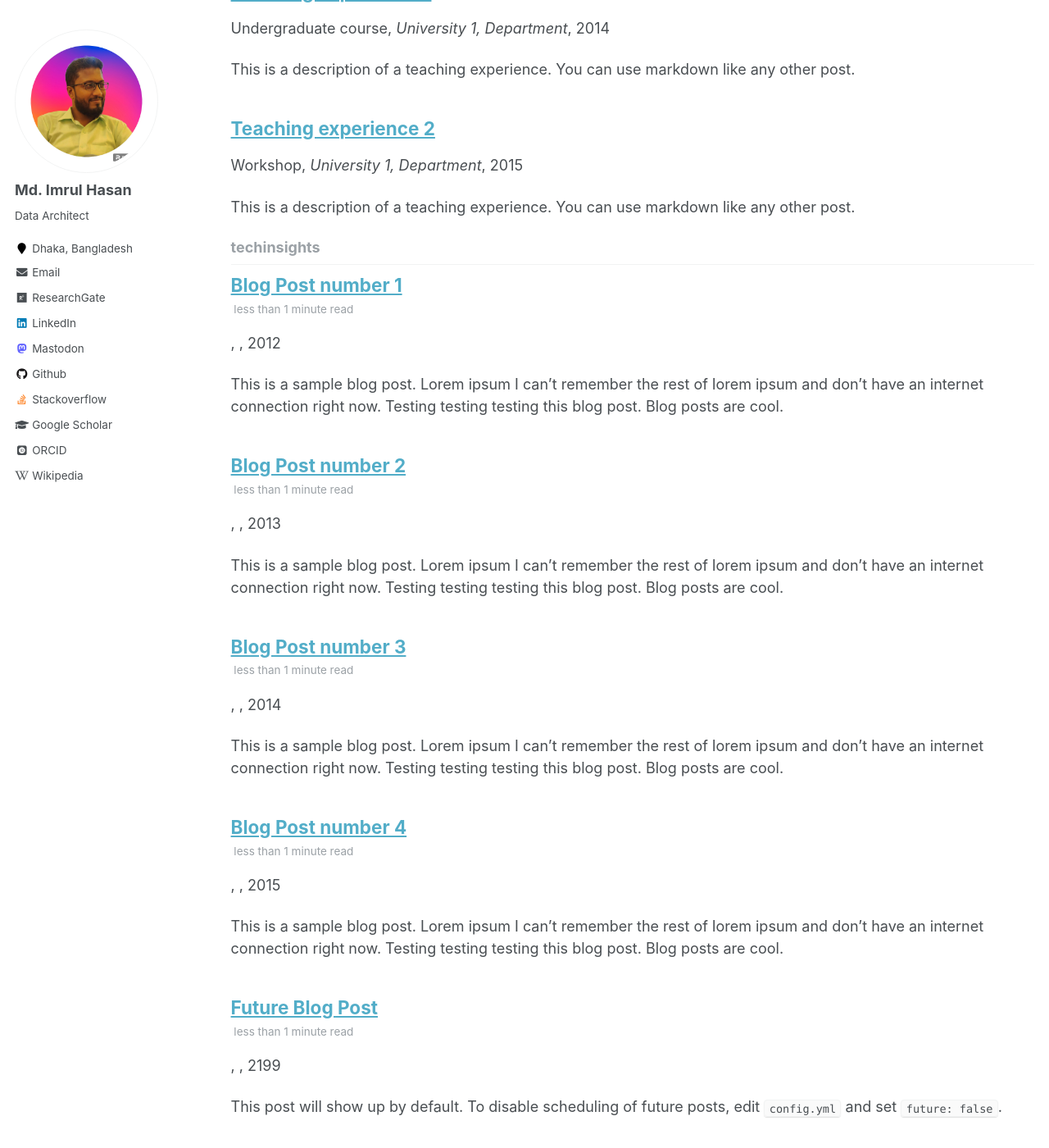
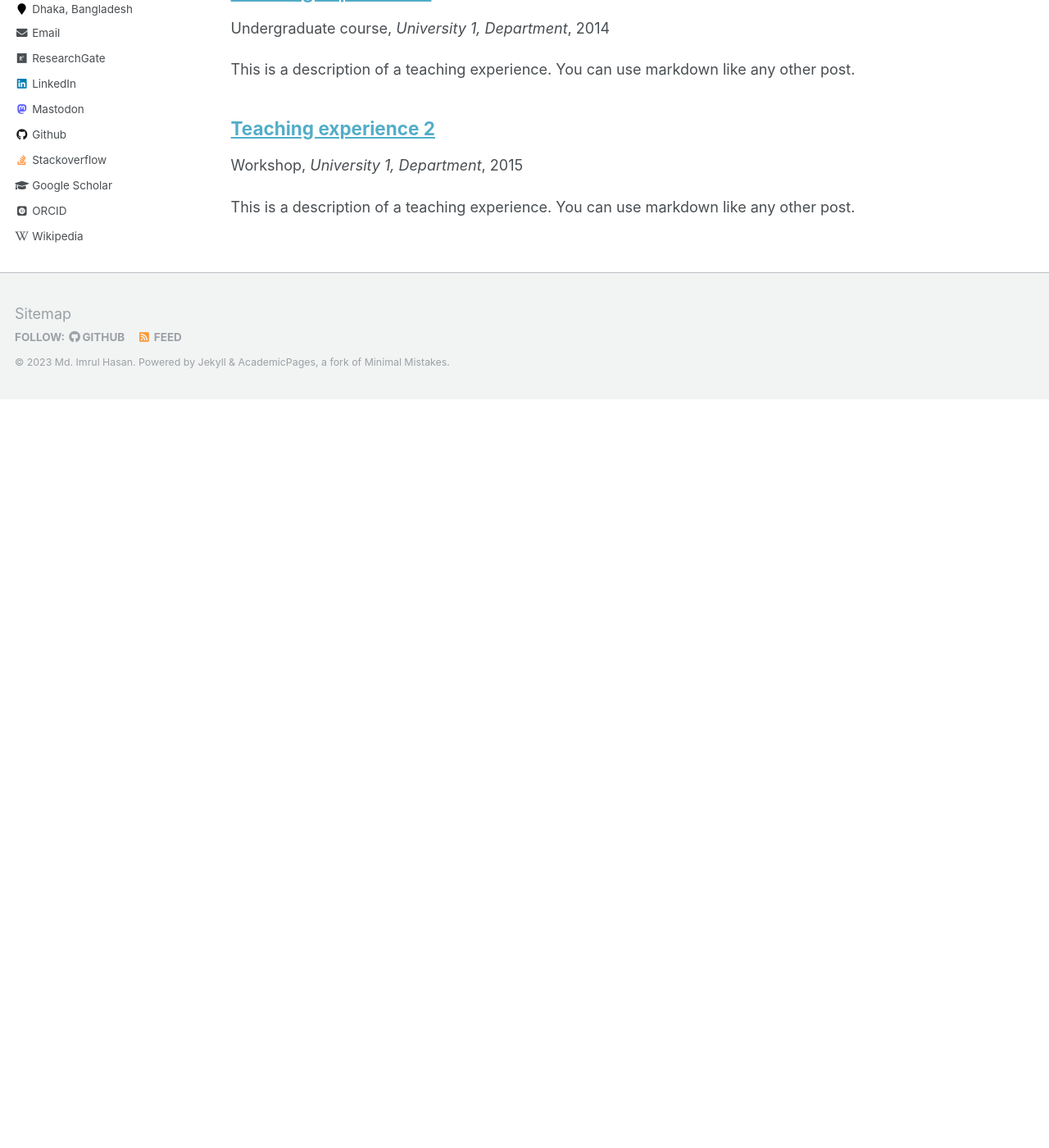
Before and after one commit to imrulhasandata/imrulhasandata, a Jekyll site: the page built from _pages/collection-archive.html, in a window 1280 px wide and 1400 px high, scrolled down 3417 px. Shown: the whole window at 82% size. Built offline with Jekyll 4.4.1, drawn with Linux system fonts in a browser that asks for light colours; some web fonts are replaced; after the commit the page ends 3904 px from its top, so only the background shows below that.

```diff
--- a/_config.yml
+++ b/_config.yml
@@ -194,9 +194,6 @@ collections:
   education:
     output: true
     permalink: /:collection/:path/
-  techinsights:
-    output: true
-    permalink: /:collection/:path/
 
 # Defaults
 defaults:
@@ -271,18 +268,6 @@ defaults:
       author_profile: true
       share: true
       comments: true
-  # _techinsights
-  - scope:
-      path: ""
-      type: techinsights
-    values:
-      layout: single
-      author_profile: true
-      read_time: true
-      comments: true
-      share: true
-      related: true
-
 
 # Sass/SCSS
 sass:
--- a/_data/navigation.yml
+++ b/_data/navigation.yml
@@ -26,6 +26,3 @@ main:
 
   - title: "Experience"
     url: /experience/
-
-  - title: "Tech Insights"
-    url: /techinsights/
--- a/_includes/archive-single.html
+++ b/_includes/archive-single.html
@@ -46,8 +46,6 @@
           <p> {{ post.type }}, <i>{{ post.venue }}</i>, {{ post.date | default: "1900-01-01" | date: "%Y" }} </p>
         {% elsif post.collection == 'education' %}
           <p> {{ post.type }}, <i>{{ post.venue }}</i>, {{ post.date | default: "1900-01-01" | date: "%Y" }} </p>
-        {% elsif post.collection == 'techinsights' %}
-          <p> {{ post.type }}, <i>{{ post.venue }}</i>, {{ post.date | default: "1900-01-01" | date: "%Y" }} </p>
         {% elsif post.date %}
          <p class="page__date"><strong><i class="fa fa-fw fa-calendar" aria-hidden="true"></i> {{ site.data.ui-text[site.locale].date_label | default: "Published:" }}</strong> <time datetime="{{ post.date | default: "1900-01-01" | date_to_xmlschema }}">{{ post.date | default: "1900-01-01" | date: "%B %d, %Y" }}</time></p>
         {% endif %}
--- a/_techinsights/2012-08-14-techinsights-1.md
+++ /dev/null
@@ -1,20 +0,0 @@
----
-title: 'Blog Post number 1'
-date: 2012-08-14
-permalink: /techinsights/2012/08/techinsights-1/
-tags:
-  - cool posts
-  - category1
-  - category2
----
-
-This is a sample blog post. Lorem ipsum I can't remember the rest of lorem ipsum and don't have an internet connection right now. Testing testing testing this blog post. Blog posts are cool.
-
-Headings are cool
-======
-
-You can have many headings
-======
-
-Aren't headings cool?
-------
--- a/_techinsights/2013-08-14-techinsights-2.md
+++ /dev/null
@@ -1,20 +0,0 @@
----
-title: 'Blog Post number 2'
-date: 2013-08-14
-permalink: /techinsights/2013/08/techinsights-2/
-tags:
-  - cool posts
-  - category1
-  - category2
----
-
-This is a sample blog post. Lorem ipsum I can't remember the rest of lorem ipsum and don't have an internet connection right now. Testing testing testing this blog post. Blog posts are cool.
-
-Headings are cool
-======
-
-You can have many headings
-======
-
-Aren't headings cool?
-------
--- a/_techinsights/2014-08-14-techinsights-3.md
+++ /dev/null
@@ -1,20 +0,0 @@
----
-title: 'Blog Post number 3'
-date: 2014-08-14
-permalink: /techinsights/2014/08/techinsights-3/
-tags:
-  - cool posts
-  - category1
-  - category2
----
-
-This is a sample blog post. Lorem ipsum I can't remember the rest of lorem ipsum and don't have an internet connection right now. Testing testing testing this blog post. Blog posts are cool.
-
-Headings are cool
-======
-
-You can have many headings
-======
-
-Aren't headings cool?
-------
--- a/_techinsights/2015-08-14-techinsights-4.md
+++ /dev/null
@@ -1,20 +0,0 @@
----
-title: 'Blog Post number 4'
-date: 2015-08-14
-permalink: /techinsights/2012/08/techinsights-4/
-tags:
-  - cool posts
-  - category1
-  - category2
----
-
-This is a sample blog post. Lorem ipsum I can't remember the rest of lorem ipsum and don't have an internet connection right now. Testing testing testing this blog post. Blog posts are cool.
-
-Headings are cool
-======
-
-You can have many headings
-======
-
-Aren't headings cool?
-------
--- a/_techinsights/2199-01-01-techinsights-5.md
+++ /dev/null
@@ -1,11 +0,0 @@
----
-title: 'Future Blog Post'
-date: 2199-01-01
-permalink: /techinsights/2012/08/techinsights-5/
-tags:
-  - cool posts
-  - category1
-  - category2
----
-
-This post will show up by default. To disable scheduling of future posts, edit `config.yml` and set `future: false`.
```
Also changed, not shown: _pages/techinsights.html (deleted, +0 -19 lines).
